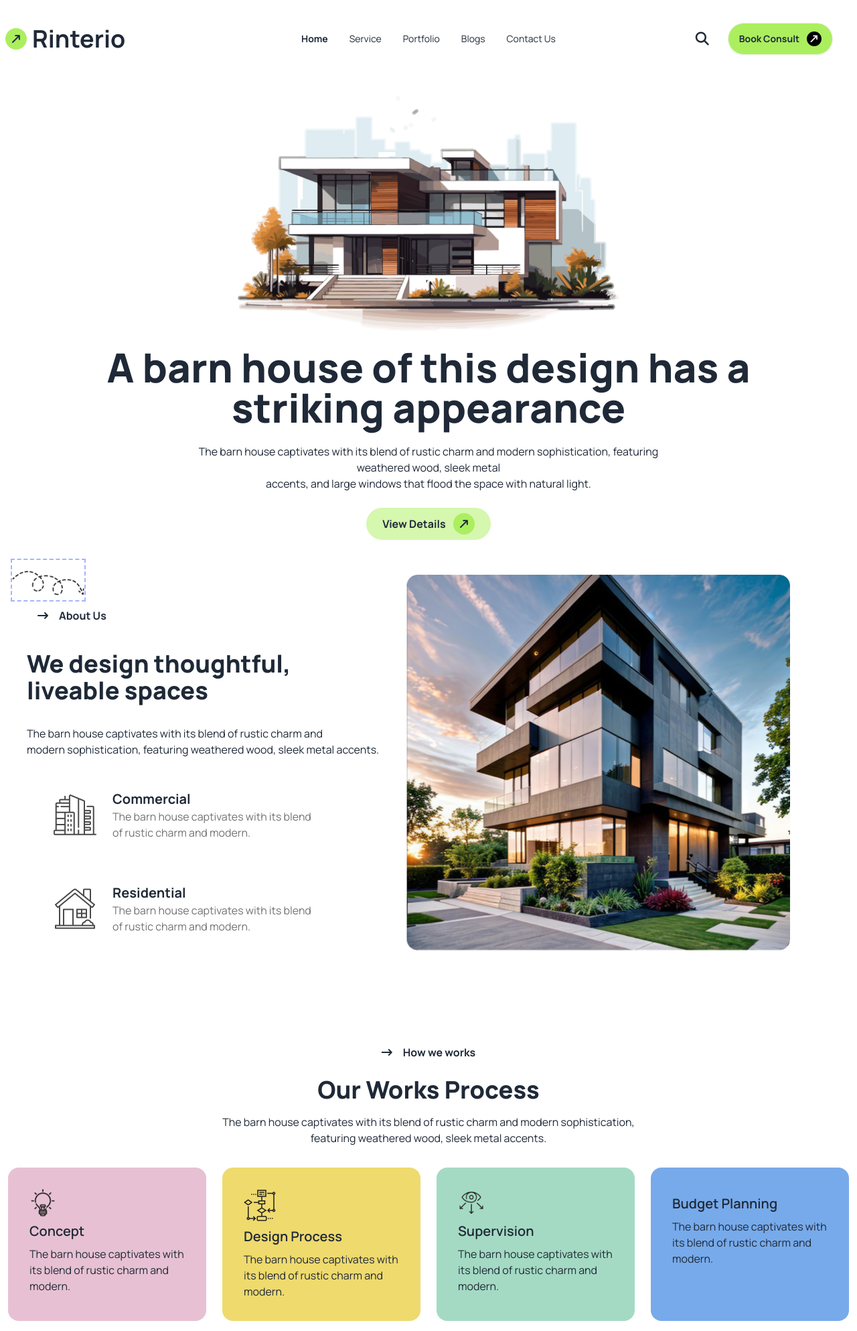
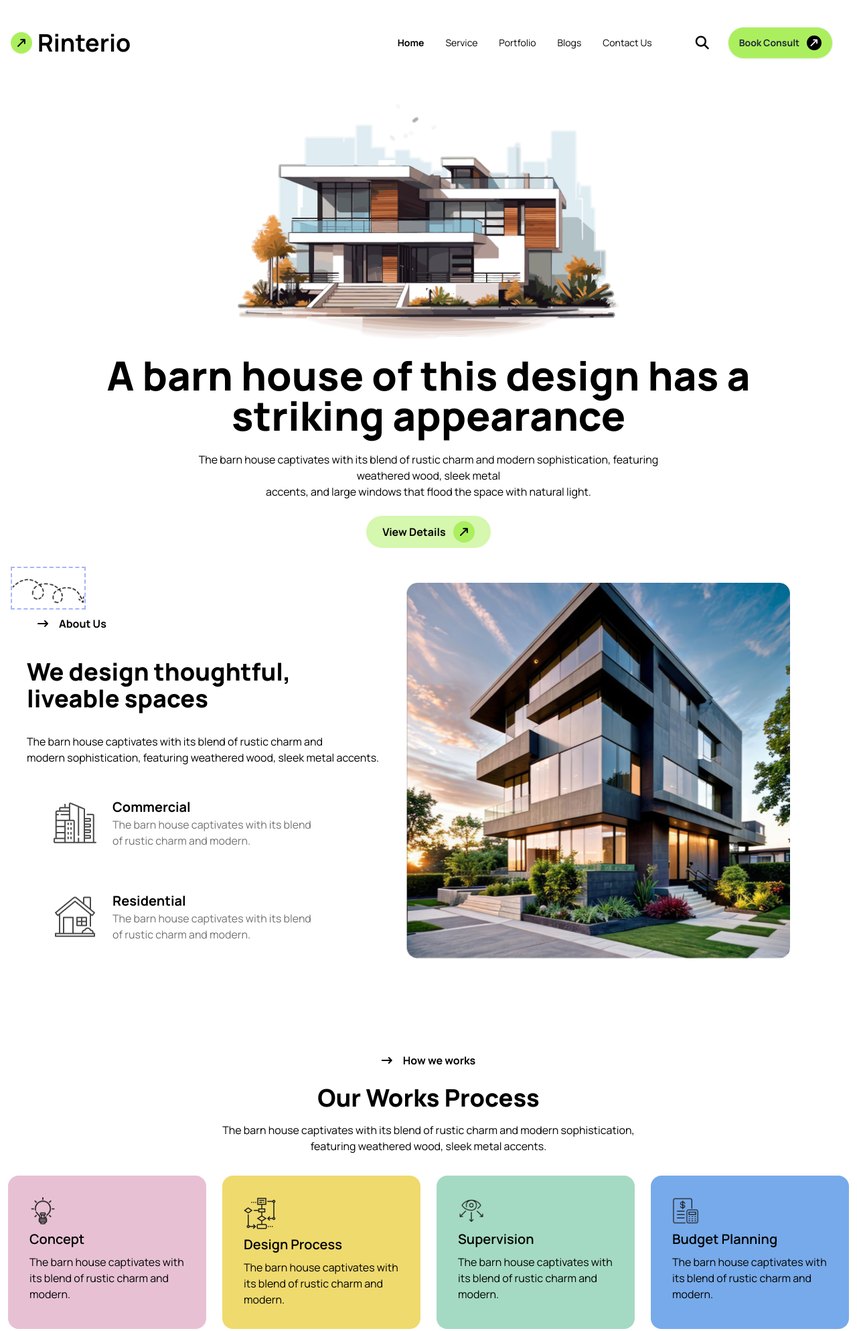
Before and after one commit to MdkhalidHasanRaju1/B10-Assignment-03, a plain HTML site: page index.html in a window 1280 px wide. Shown: the top 1987 px of the page at 67% size. Drawn offline with nearby package versions, Linux system fonts and the light colour scheme.

Commit message:
added some correcton done

```diff
--- a/index.html
+++ b/index.html
@@ -7,12 +7,10 @@
 <!-- tailwind and daisyui cdn -->
 <link href="https://cdn.jsdelivr.net/npm/daisyui@4.12.10/dist/full.min.css" rel="stylesheet" type="text/css" />
 <script src="https://cdn.tailwindcss.com"></script>
-
 <!-- font awesome cdn-->
 <link rel="stylesheet" href="https://cdnjs.cloudflare.com/ajax/libs/font-awesome/6.6.0/css/all.min.css"
     integrity="sha512-Kc323vGBEqzTmouAECnVceyQqyqdsSiqLQISBL29aUW4U/M7pSPA/gEUZQqv1cwx4OnYxTxve5UMg5GT6L4JJg=="
     crossorigin="anonymous" referrerpolicy="no-referrer" />
-
 <!-- font family -->
 <link rel="preconnect" href="https://fonts.googleapis.com">
 <link rel="preconnect" href="https://fonts.gstatic.com" crossorigin>
@@ -24,17 +22,13 @@
     }
 </style>
 </head>
-
 <body class="manrope">
-
  <!-- header section -->
- <header class="container mx-auto bg-[#FFFFFF]">
-
+ <header class="container mx-auto bg-[#FFFFFF] text-black">
     <!-- navbar section-->
     <nav class="mb-10 mt-6">
         <div class="navbar bg-white">
-            <div class="navbar-start">
-
+            <div class="navbar">
                 <i class="fa-solid fa-arrow-right-long bg-[#ABEF5F] p-2 -rotate-45 rounded-full mr-2"></i>
                 <a class="text-2xl lg:text-4xl font-bold">Rinterio</a>
             </div>
@@ -52,7 +46,6 @@
                 <button class="btn bg-[#ABEF5F] rounded-3xl font-bold hidden  lg:block">Book Consult
                     <i class="fa-solid fa-arrow-right-long bg-black text-white p-1 rounded-full -rotate-45 ml-2"></i>
                 </button>
-
                 <!-- dropdown -->
                 <div class="dropdown">
                     <div tabindex="0" role="button" class="btn btn-ghost lg:hidden">
@@ -62,7 +55,6 @@
             </div>
         </div>
     </nav>
-
     <!-- bannar section -->
     <div class="flex flex-col p-3 items-center gap-6 max-w-[1080px] mx-auto text-center">
         <img src="assets/banner.png" alt="">
@@ -75,17 +67,15 @@
         </button>
     </div>
  </header>
-
  <!-- main section-->
- <main class="container mx-auto bg-white">
-
+ <main class="container mx-auto bg-white text-black">
     <!-- design -->
     <section>
         <div class="absolute hidden lg:block mt-4 ml-4 border-dashed border-2 w-28 h-16 border-indigo-300">
             <img class="w-full mt-4" src="assets/Vector.png" alt="">
         </div>
         <div class="flex flex-col lg:flex-row p-3 lg:p-10 gap-10 items-center">
-            <!-- design content -->
+            <!-- content -->
             <div class="space-y-8">
                 <div class="gap-8 flex flex-col items-center lg:items-start mt-8">
                     <button class="flex gap-4 bg-white px-4 py-2 rounded-3xl font-bold items-center">
@@ -94,8 +84,7 @@
                     </button>
                     <h3 class="text-2xl lg:text-4xl font-extrabold text-center lg:text-left">We design thoughtful,
                         <br>
-                        liveable
-                        spaces</h3>
+                        liveable spaces</h3>
                     <p class="text-center lg:text-left">The barn house captivates with its blend of rustic charm and
                         <br>
                          modern sophistication, featuring weathered wood, sleek metal accents.</p>
@@ -119,16 +108,13 @@
                     </div>
                 </div>
             </div>
-
-            <!-- design image -->
+            <!-- image -->
             <img class="" src="assets/Rectangle.png" alt="">
         </div>
     </section>
-
-    <!-- work section -->
+    <!-- work proccess section -->
     <section class="mt-20 space-y-2">
-
-        <!-- work content -->
+        <!-- content -->
         <div class="flex flex-col items-center gap-4 p-3">
             <button class="flex gap-4 bg-white px-4 py-2 rounded-3xl font-bold items-center">
                 <i class="fa-solid fa-arrow-right-long"></i>
@@ -139,8 +125,7 @@
                 <br>
                 featuring weathered wood, sleek metal accents.</p>
         </div>
-
-        <!-- work card -->
+        <!-- card -->
         <div class="grid grid-cols-1 lg:grid-cols-4 gap-6 p-3">
             <div class="card bg-[#E7C1D3]">
                 <div class="card-body">
@@ -165,17 +150,16 @@
             </div>
             <div class="card bg-[#77AAEA]">
                 <div class="card-body">
-                    <img class="w-10" src="images/budget-planning.png" alt="">
+                    <img class="w-10" src="assets/budget-planning.png" alt="">
                     <h2 class="card-title">Budget Planning</h2>
                     <p>The barn house captivates with its blend of rustic charm and modern.</p>
                 </div>
             </div>
         </div>
     </section>
-
     <!-- portfolio section -->
     <section class="mt-20 bg-white">
-        <!-- portfolio content -->
+        <!-- content -->
         <div class="flex flex-col items-center gap-4 p-3">
             <button class="flex gap-4 bg-[#ABEF5F80] px-4 py-2 rounded-3xl font-bold items-center">
                 <i class="fa-solid fa-arrow-right-long"></i>
@@ -186,8 +170,7 @@
                 <br>
                 featuring weathered wood, sleek metal accents.</p>
         </div>
-
-        <!-- portfolio image -->
+        <!-- image -->
         <div class="flex flex-col lg:flex-row gap-8 p-5">
             <div class="flex flex-col lg:flex-row items-center gap-8 p-2 border-solid border-2 rounded-2xl">
                 <img class="w-full lg:w-4/5" src="assets/img1.png" alt="">
@@ -218,20 +201,19 @@
             <img class="lg:hidden border-solid border-2 rounded-2xl p-2" src="assets/img3.png" alt="">
         </div>
     </section>
-
-    <!-- project section -->    <section class="bg-[url('/assets/bg.jpg')] bg-no-repeat bg-center bg-cover p-3">
-        <!-- project content -->
+    <!-- project section -->
+     <section class="bg-[url('/assets/bg.jpg')] bg-no-repeat bg-center bg-cover p-3">
+        <!-- content 1 -->
         <div class="flex flex-col items-center gap-4 mb-10 mt-20">
             <button class="flex gap-4 bg-[#ABEF5F80] px-4 py-2 rounded-3xl font-bold items-center">
-                <i class="fa-solid fa-arrow-right-long"></i>                Let's Connect
+                <i class="fa-solid fa-arrow-right-long"></i>Let's Connect
             </button>
             <h3 class="text-2xl lg:text-4xl font-extrabold text-center">Let's Discuss Next Project</h3>
             <p class="text-center max-w-2xl">The barn house captivates with its blend of rustic charm and modern sophistication,
                 <br>
                 featuring weathered wood, sleek metal accents. </p>
         </div>
-
-        <!-- connect -->
+        <!-- connect 2 -->
         <div class="grid grid-cols-1 lg:grid-cols-2 gap-6 lg:px-36">
             <input type="text" placeholder="First Name*" class="w-full max-w-lg mx-auto py-3 px-4 bg-white rounded-3xl text-sm">
             <input type="text" placeholder="Last Name*" class="w-full max-w-lg mx-auto py-3 px-4 bg-white rounded-3xl text-sm">
@@ -247,7 +229,6 @@
         </div>
     </section>
  </main>
-
  <!-- footer -->
  <footer class="bg-black">
     <div class="flex flex-col justify-center items-center gap-10 mt-10">
```
